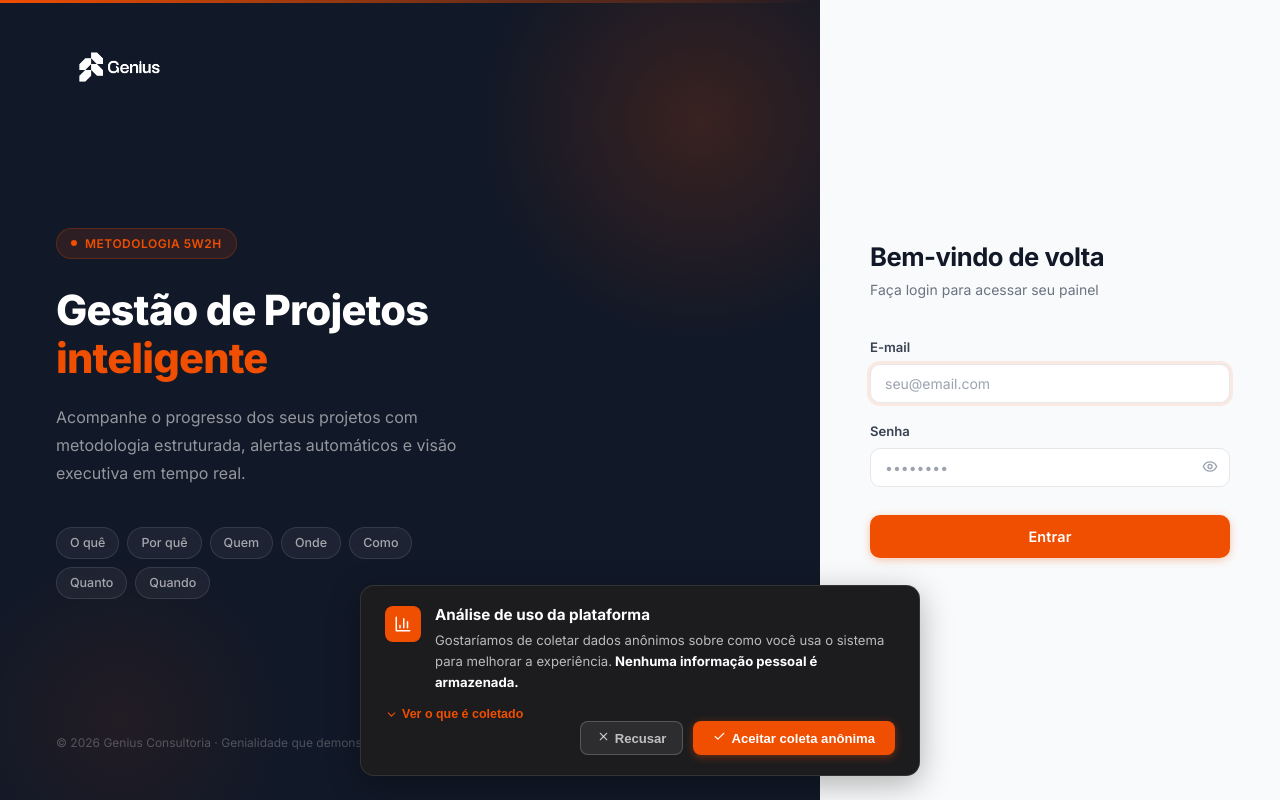
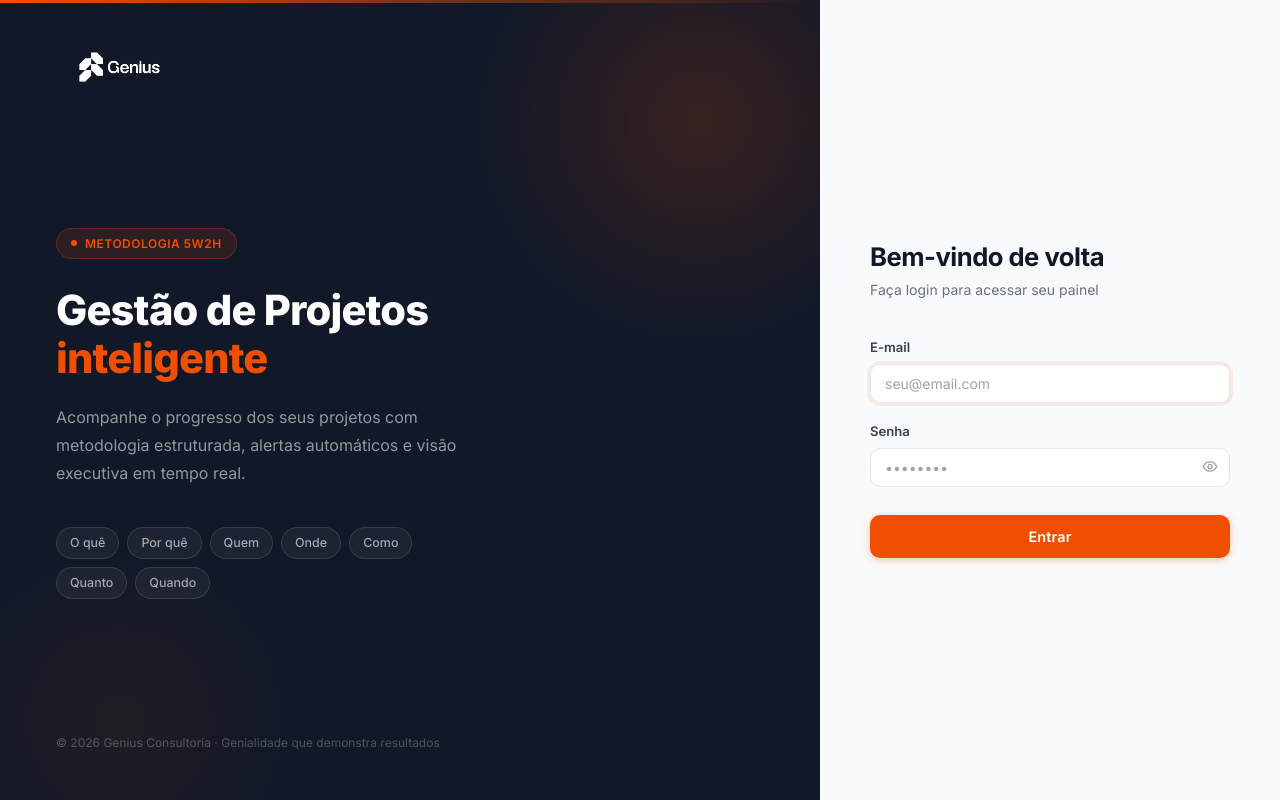
Before and after one commit to jeffgomessilva10-spec/genius-5w2h, a React (Vite) app in the folder frontend/: page /login in a window 1280 px wide. Built offline with nearby package versions, Linux system fonts and the light colour scheme; no server answers.

Commit message:
Remove ConsentBanner and SkipLink to fix blank page

```diff
--- a/frontend/src/App.jsx
+++ b/frontend/src/App.jsx
@@ -15,9 +15,7 @@ import PdcaPage from './pages/PdcaPage';
 import ExecutiveDashboard from './pages/ExecutiveDashboard';
 import OperationalDashboard from './pages/OperationalDashboard';
 import GovernancePage from './pages/GovernancePage';
-import SkipLink from './components/ui/SkipLink';
 import AnalyticsPage from './pages/AnalyticsPage';
-import ConsentBanner from './components/ui/ConsentBanner';
 import './styles/globals.css';
 
 // Guard: só autenticados
@@ -57,8 +55,6 @@ export default function App() {
   return (
     <AuthProvider>
       <BrowserRouter>
-        <SkipLink />
-        <ConsentBanner />
         <Routes>
           <Route path="/login" element={<LoginPage />} />
           <Route path="/" element={<PrivateRoute><RoleRouter /></PrivateRoute>} />
```
